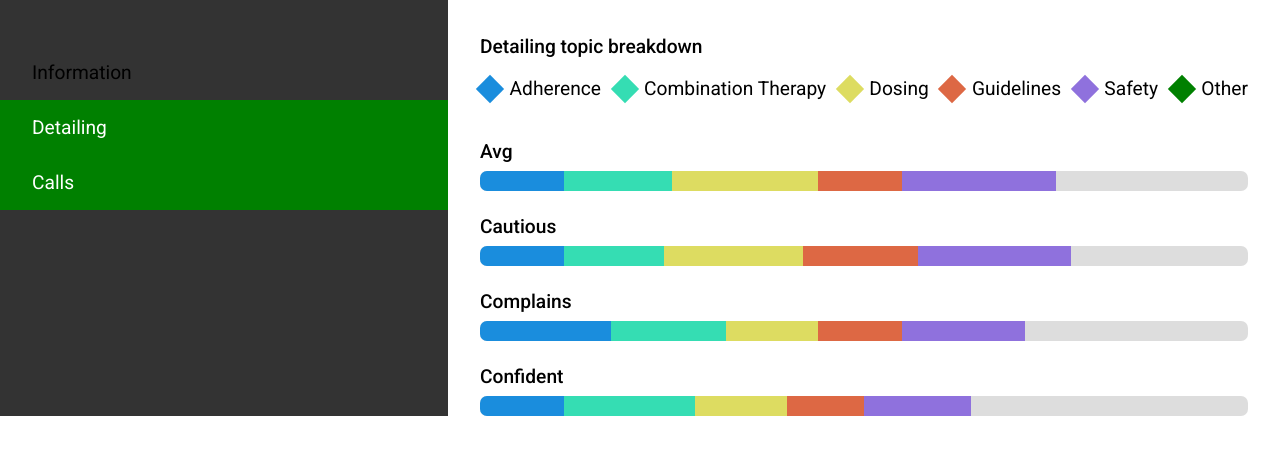
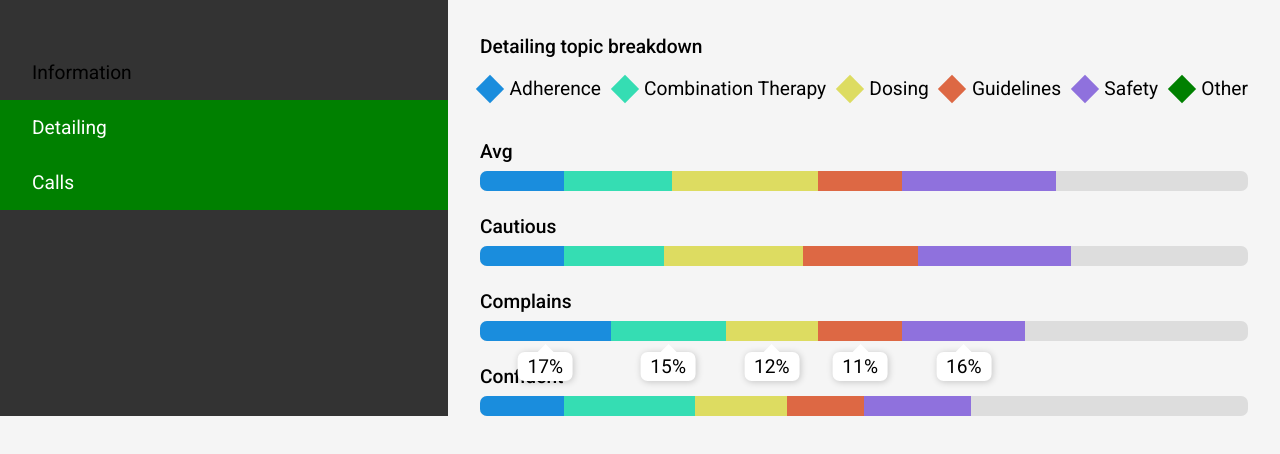
Before and after one commit to Maclinz/28b-test, a plain HTML site: page index.html in a window 1280 px wide. Shown: the part 384-838 px from the top of the page. Drawn offline with Linux system fonts and the light colour scheme.

Commit message:
message shape

```diff
--- a/js/app.js
+++ b/js/app.js
@@ -57,11 +57,20 @@ const displayData = () => {
             progress.style.width = widths[i] + '%';
             progress.style.backgroundColor = backgroundColors[i];
             progressCon.appendChild(progress);
+            //adding a new div inside the progress div in the 3rd index
+            if(index === 2) {
+                //progress text
+                const progressText = document.createElement('div');
+                progressText.classList.add('progress-text');
+                progressText.innerHTML = widths[i] + '%';
+                progress.appendChild(progressText);
+            }
         }
+
+
 
         //apend data-item to data-con
         dataCon.appendChild(dataItem);
-
     });
 
     //style the boxes bg colors
--- a/styles/main.scss
+++ b/styles/main.scss
@@ -27,6 +27,7 @@
 body{
     font-family: 'Roboto', sans-serif;
     font-size: 1.2rem;
+    background-color: var(--colorBg);
 }
 
 a{
@@ -142,8 +143,10 @@ a{
                 background-color: var(--colorGreyLight);
                 border-radius: var(--borderRadSm);
                 margin-bottom: 1.5rem;
+                position: relative;
                 .progress{
                     height: 100%;
+                    position: relative;
                     &:first-child{
                         border-top-left-radius: var(--borderRadSm);
                         border-bottom-left-radius: var(--borderRadSm);
@@ -195,3 +198,28 @@ a{
         }
     }
 }
+
+//progress text styles
+.progress-text{
+    position: absolute;
+    bottom: -40px;
+    background-color: var(--colorWhite);
+    padding: .2rem .6rem;
+    border-radius: var(--borderRadSm);
+    left: 50%;
+    transform: translateX(-50%);
+    box-shadow: 1px 1px 7px rgba(0, 0, 0, 0.2);
+    //message shape
+    &:before{
+        content: '';
+        position: absolute;
+        top: -8px;
+        left: 50%;
+        transform: translateX(-50%);
+        width: 0;
+        height: 0;
+        border-left: 9px solid transparent;
+        border-right: 9px solid transparent;
+        border-bottom: 9px solid var(--colorWhite);
+    }
+}
```
Also changed, not shown: styles/main.css, 1 other file.
